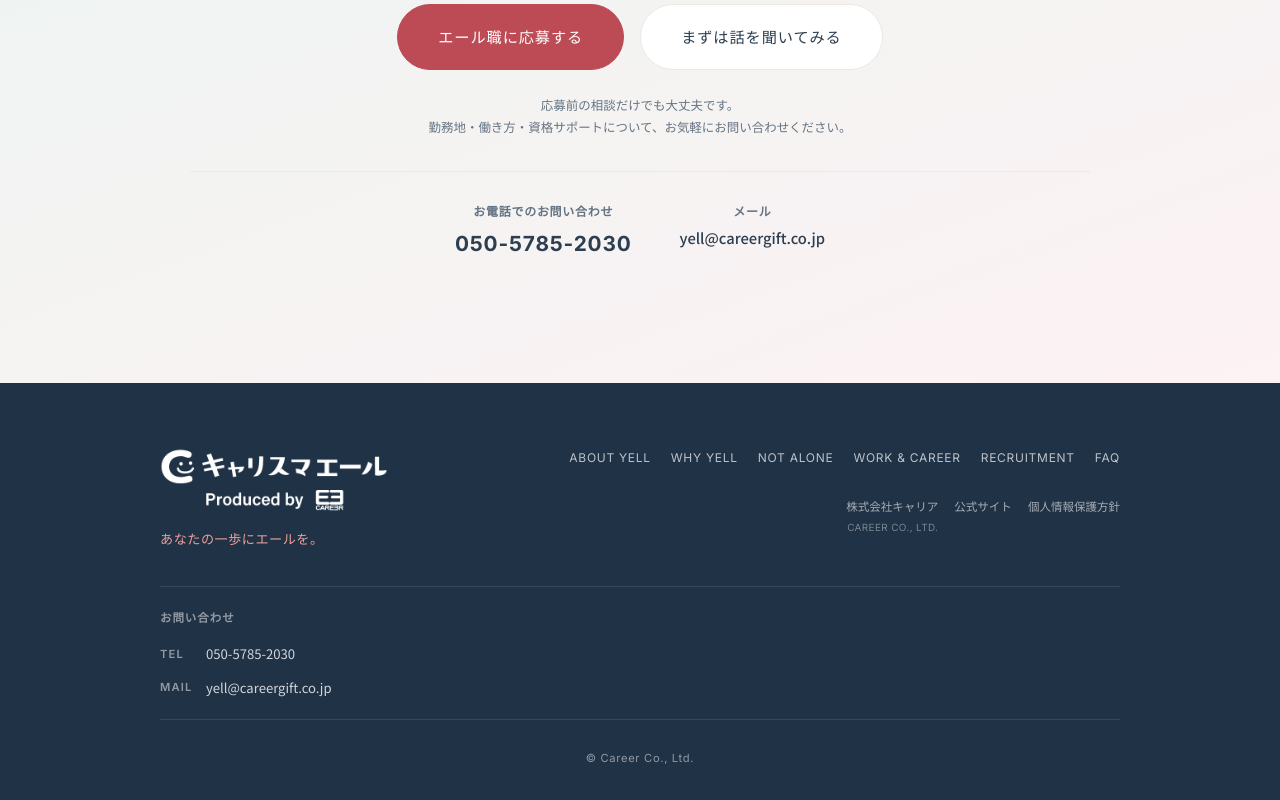
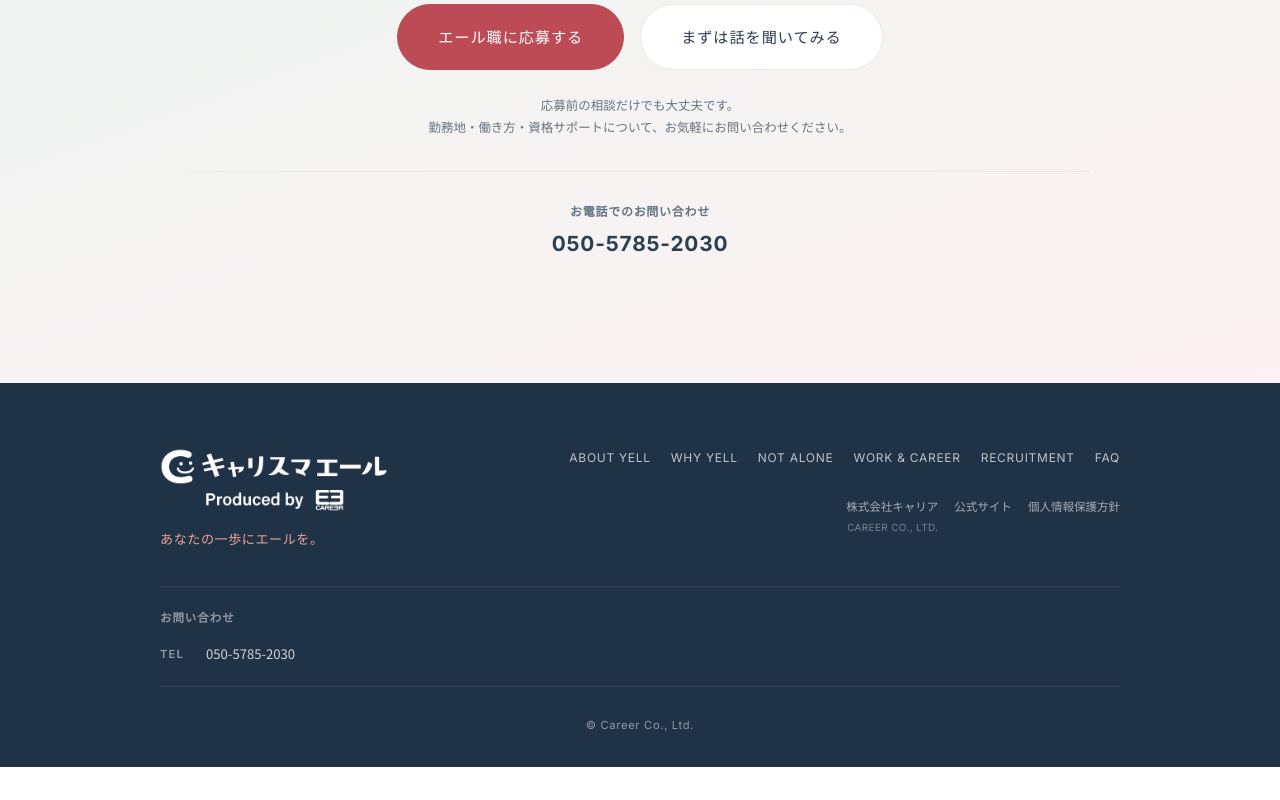
Before and after one commit to mtkg-prog/careersmile-yell-recruit, a plain HTML site: page index.html in a window 1280 px wide. Shown: the part 10552-11352 px from the top of the page. After the commit the page ends 11319 px from the top, so only its background shows below. Drawn offline with Linux system fonts and the light colour scheme.

Commit message:
ロゴリンク修正・メールアドレス削除: CTAリンク先を応募フォームに統一
- ヘッダーロゴのリンクを href="/" → href="#top" に変更（404防止）
- HeroセクションにID="top"を付与
- 「まずは話を聞いてみる」ボタンのリンク先を応募フォームURLに変更
- Final CTA・フッター・FAQ Q7からメールアドレス表記を削除

Co-Authored-By: Claude Opus 4.6 (1M context) <noreply@anthropic.com>

```diff
--- a/index.html
+++ b/index.html
@@ -28,7 +28,7 @@
   <!-- ===== Header ===== -->
   <header class="header" id="header">
     <div class="header-inner">
-      <a href="/" class="header-logo">
+      <a href="#top" class="header-logo">
         <img src="assets/images/logo.png" alt="キャリスマエール Produced by CAREER" width="552" height="160" class="header-logo-img">
       </a>
       <button class="header-menu-btn" type="button" aria-label="メニューを開く" aria-expanded="false" aria-controls="header-nav">
@@ -49,7 +49,7 @@
 
   <main>
     <!-- ===== Hero ===== -->
-    <section class="hero" aria-label="メインビジュアル">
+    <section id="top" class="hero" aria-label="メインビジュアル">
       <!-- PC用：背景全面スライダー -->
       <div class="hero-slider hero-slider--pc" aria-hidden="true">
         <div class="hero-slide is-active">
@@ -584,7 +584,7 @@
           </p>
           <div class="recruitment-cta__buttons">
             <a href="https://yell.careersmile.jp/apply/" class="btn btn-primary">エール職に応募する</a>
-            <a href="mailto:yell@careergift.co.jp?subject=キャリスマエールについて相談したい" class="btn btn-secondary">まずは話を聞いてみる</a>
+            <a href="https://yell.careersmile.jp/apply/" class="btn btn-secondary">まずは話を聞いてみる</a>
           </div>
         </div>
       </div>
@@ -668,7 +668,7 @@
                 <span class="faq-item__icon" aria-hidden="true"></span>
               </button>
               <div class="faq-item__answer" id="faq-answer-7">
-                <p>もちろん大丈夫です。すぐに応募を決めなくても、働き方や制度について知りたいという段階でもお気軽にご相談ください。メール（yell@careergift.co.jp）またはお電話（050-5785-2030）でお問い合わせいただけます。</p>
+                <p>もちろん大丈夫です。すぐに応募を決めなくても、働き方や制度について知りたいという段階でもお気軽にご相談ください。お電話（050-5785-2030）でお問い合わせいただけます。</p>
               </div>
             </div>
           </div>
@@ -695,7 +695,7 @@
         </p>
         <div class="final-cta__buttons">
           <a href="https://yell.careersmile.jp/apply/" class="btn btn-primary">エール職に応募する</a>
-          <a href="mailto:yell@careergift.co.jp?subject=キャリスマエールについて相談したい" class="btn btn-secondary">まずは話を聞いてみる</a>
+          <a href="https://yell.careersmile.jp/apply/" class="btn btn-secondary">まずは話を聞いてみる</a>
         </div>
         <p class="final-cta__note">
           応募前の相談だけでも大丈夫です。<br>
@@ -705,10 +705,6 @@
           <p class="final-cta__contact-item">
             <span class="final-cta__contact-label">お電話でのお問い合わせ</span>
             <a href="tel:05057852030" class="final-cta__contact-tel">050-5785-2030</a>
-          </p>
-          <p class="final-cta__contact-item">
-            <span class="final-cta__contact-label">メール</span>
-            <a href="mailto:yell@careergift.co.jp" class="final-cta__contact-email">yell@careergift.co.jp</a>
           </p>
         </div>
       </div>
@@ -745,10 +741,6 @@
           <span class="footer-contact__label">TEL</span>
           <a href="tel:05057852030">050-5785-2030</a>
         </p>
-        <p class="footer-contact__item">
-          <span class="footer-contact__label">MAIL</span>
-          <a href="mailto:yell@careergift.co.jp">yell@careergift.co.jp</a>
-        </p>
       </div>
       <p class="footer-copy">&copy; Career Co., Ltd.</p>
     </div>
```
